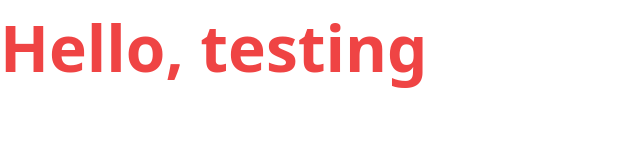
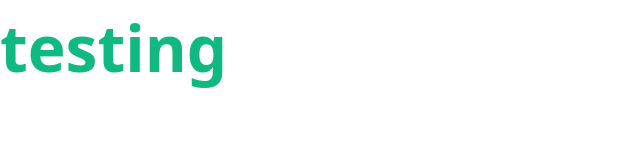
Before and after one commit to HusJAW/devJobWebAppVanillaTailwind, a website: page index.html in a window 1280 px wide. Shown: the whole page, without its empty margins (0-640 px from the left). Drawn offline with Linux system fonts and the light colour scheme.

Commit message:
h:testing

```diff
--- a/index.html
+++ b/index.html
@@ -11,7 +11,7 @@
 </head>
 
 <body>
-    <p class="font-bold text-blue-400 custom:text-red-500 text-[4rem]">Hello, testing</p>
+    <p class="font-bold text-blue-400 custom:text-green-500 text-[4rem]">testing</p>
 </body>
 
 </html>
```
Also changed, not shown: styles.css, 1 other file.
